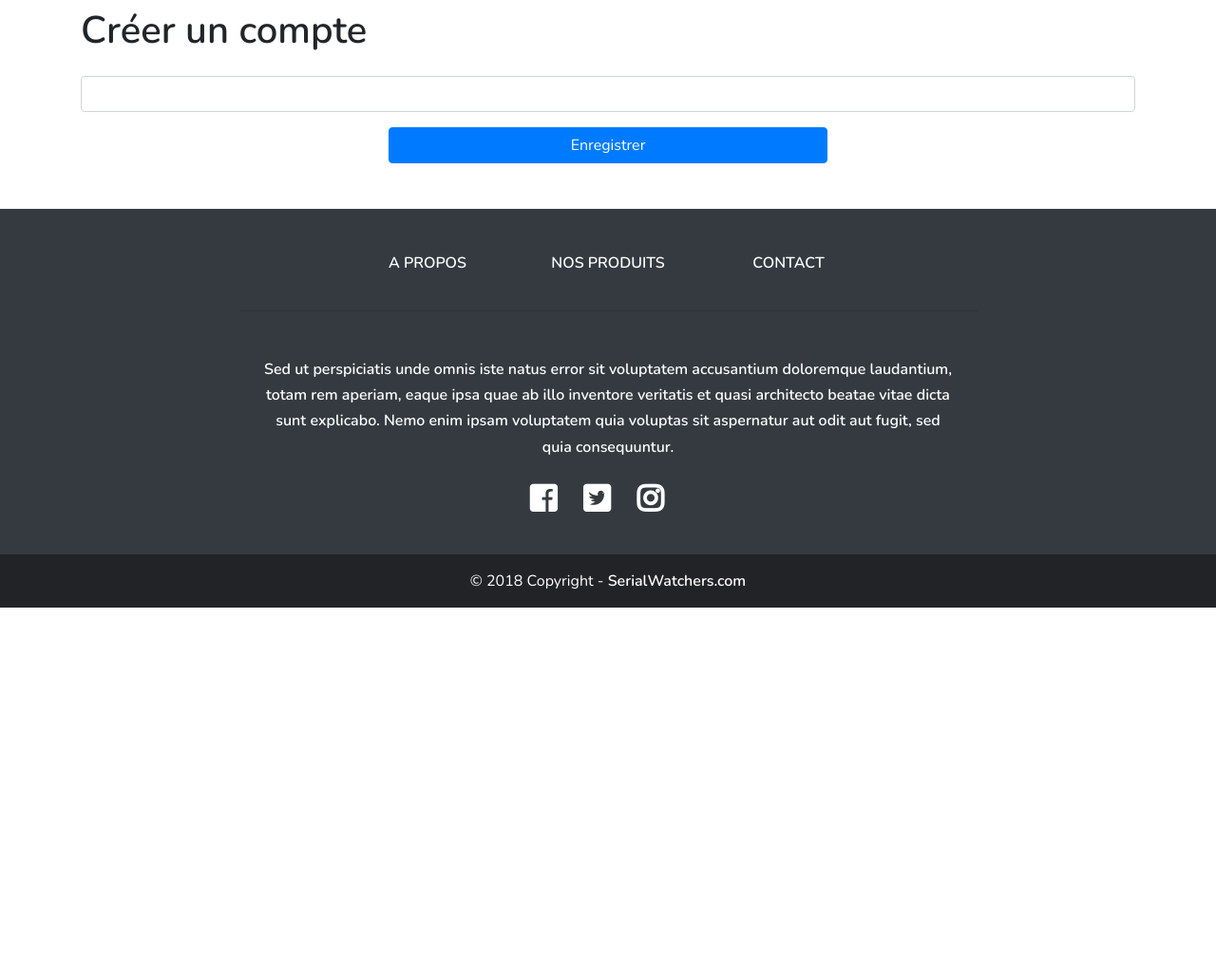
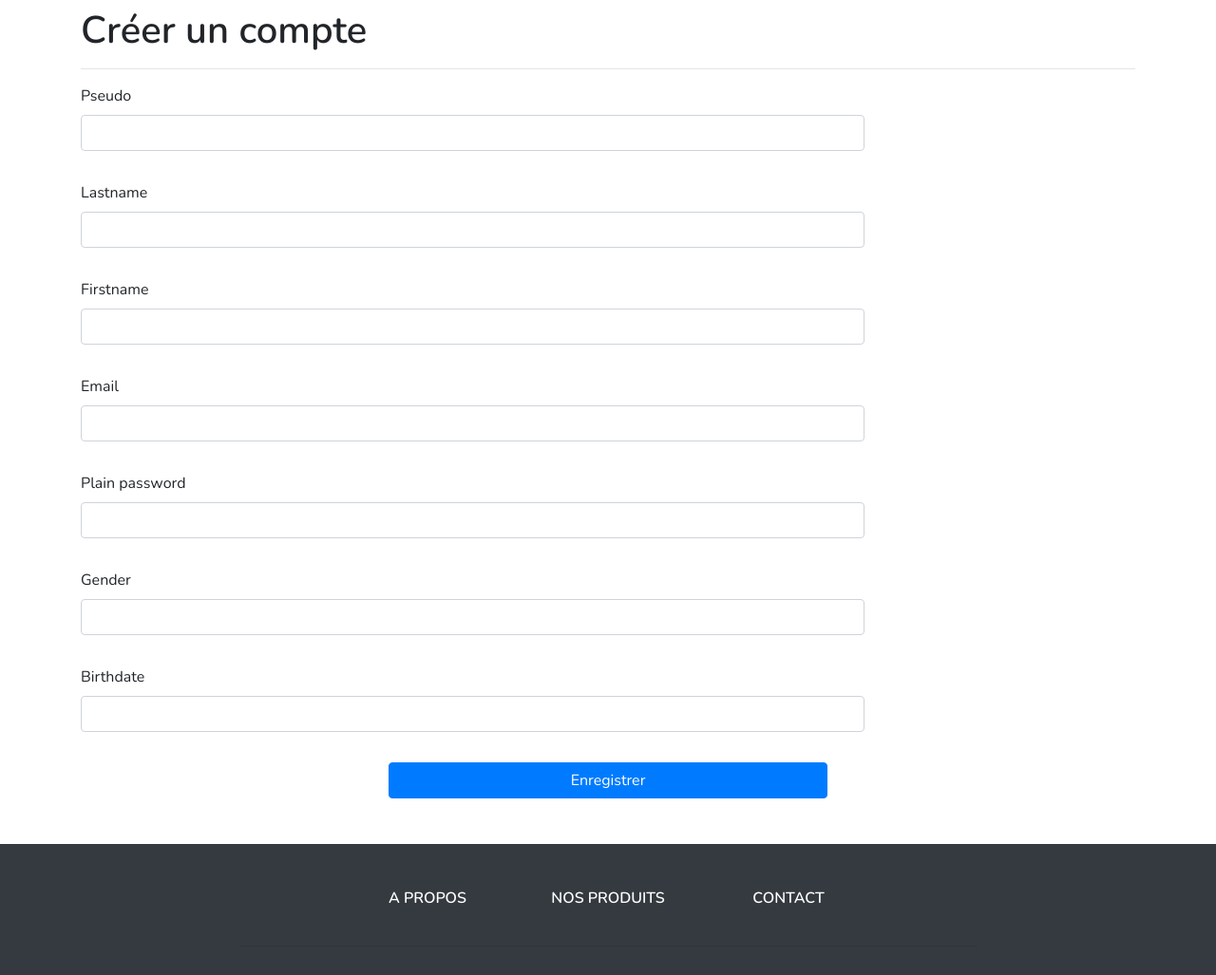
Before and after one commit to ClementLoubiere/serial-watchers, a Symfony app: template templates/security/register.html.twig in a window 1280 px wide. Shown: the part 80-1107 px from the top of the page at 95% size. Run offline with Twig, Linux system fonts and the light colour scheme; the template is opened without the code that fills it, so the values that code supplies are empty; form fields are guessed from the names that the template uses; some libraries are stand-ins or nearby versions.

Commit message:
commit derniere modif

```diff
--- a/templates/security/register.html.twig
+++ b/templates/security/register.html.twig
@@ -3,13 +3,48 @@
 
 {% block body %}
     <h1>Créer un compte</h1>
+    <hr>
     {{ form_start(form) }}
-    {{ form_row(form) }}
-    <div class="text-center">
-        <button type="submit" class="btn btn-primary col-5">
-            Enregistrer
-        </button>
-    </div>
+        <div class="form-group row">
+            <div class="col-sm-9">
+                {{ form_row(form.pseudo) }}
+            </div>
+        </div>
+        <div class="form-group row">
+            <div class="col-sm-9">
+                {{ form_row(form.lastname) }}
+            </div>
+        </div>
+        <div class="form-group row">
+            <div class="col-sm-9">
+                {{ form_row(form.firstname) }}
+            </div>
+        </div>
+        <div class="form-group row">
+            <div class="col-sm-9">
+                {{ form_row(form.email) }}
+            </div>
+        </div>
+        <div class="form-group row">
+            <div class="col-sm-9">
+                {{ form_row(form.plainPassword) }}
+            </div>
+        </div>
+        <div class="form-group row">
+            <div class="col-sm-9">
+                {{ form_row(form.gender) }}
+            </div>
+        </div>
+        <div class="form-group row">
+            <div class="col-sm-9">
+                {{ form_row(form.birthdate) }}
+            </div>
+        </div>
+        <div class="text-center">
+            <button type="submit" class="btn btn-primary col-5">
+                Enregistrer
+            </button>
+        </div>
     {{ form_end(form) }}
 
 {% endblock %}
--- a/templates/shop/detailproduct.html.twig
+++ b/templates/shop/detailproduct.html.twig
@@ -102,7 +102,7 @@
             });
 
             // affichage après avoir cliquer sur paiement
-            $('a').click(function(e) {
+            $('#payer').click(function(e) {
                 e.preventDefault();
                 window.alert('Merci de votre achat ! :) ')
             });
```
